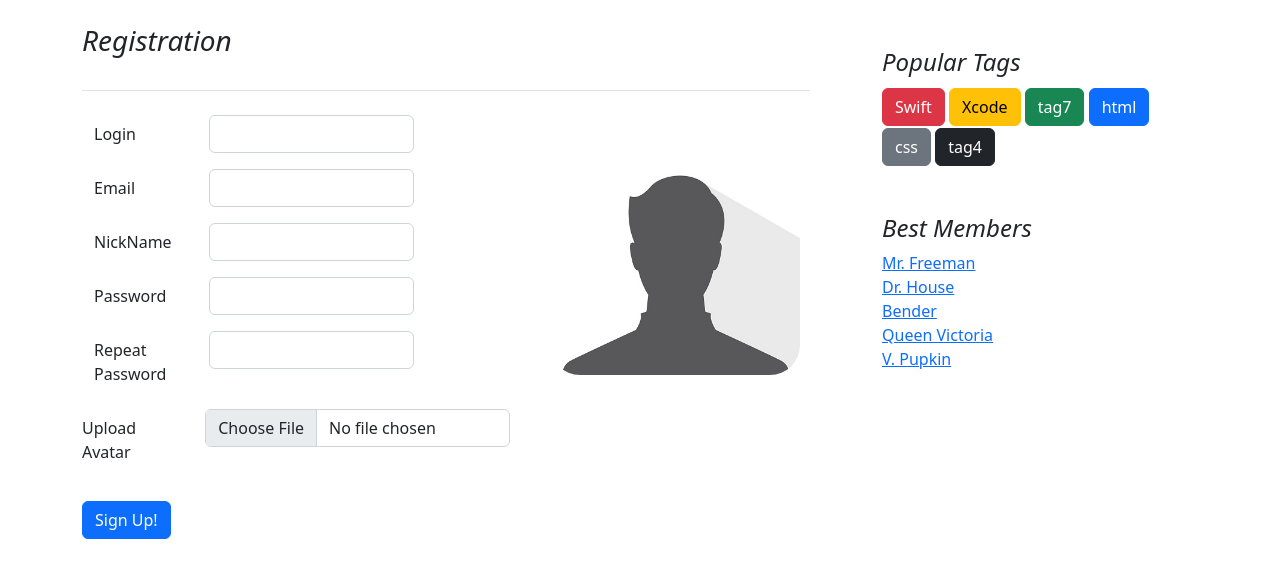
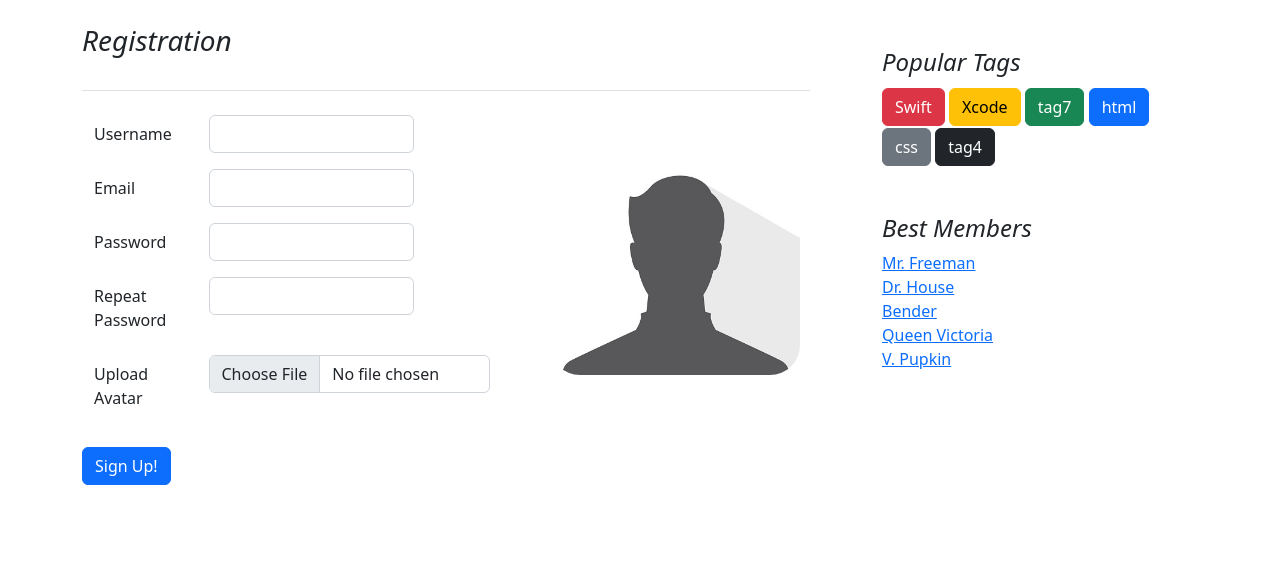
Before and after one commit to Vsevolond/Web-Interfaces, a Django app: page /signup in a window 1280 px wide. Shown: the part 96-674 px from the top of the page. Run offline with Django 4.2, Linux system fonts and the light colour scheme; some libraries are stand-ins or nearby versions.

Commit message:
Update signup.html

```diff
--- a/AskME/templates/main/signup.html
+++ b/AskME/templates/main/signup.html
@@ -10,14 +10,14 @@
     <img src="{% static "img/unknown.jpg" %}" class="unknown" alt="" style="float: right">
     <form class="needs-validation" style="width: max-content" novalidate>
         <div class="mb-3 row">
-            <label class="col-sm-3 col-form-label">Login</label>
+            <label class="col-sm-3 col-form-label">Username</label>
             <div class="col-sm-6">
                 <input type="text" class="form-control" id="validationCustom01" required>
                 <div class="valid-feedback">
                     Ok
                 </div>
                 <div class="invalid-feedback">
-                    Please, enter your login
+                    Please, enter your username
                 </div>
             </div>
         </div>
@@ -30,18 +30,6 @@
                 </div>
                 <div class="invalid-feedback">
                     Where is an email???
-                </div>
-            </div>
-        </div>
-        <div class="mb-3 row">
-            <label class="col-sm-3 col-form-label">NickName</label>
-            <div class="col-sm-6 has-validation">
-                <input type="text" class="form-control" id="validationCustom03" required>
-                <div class="valid-feedback">
-                    Ok
-                </div>
-                <div class="invalid-feedback">
-                    NickName is needed
                 </div>
             </div>
         </div>
```
